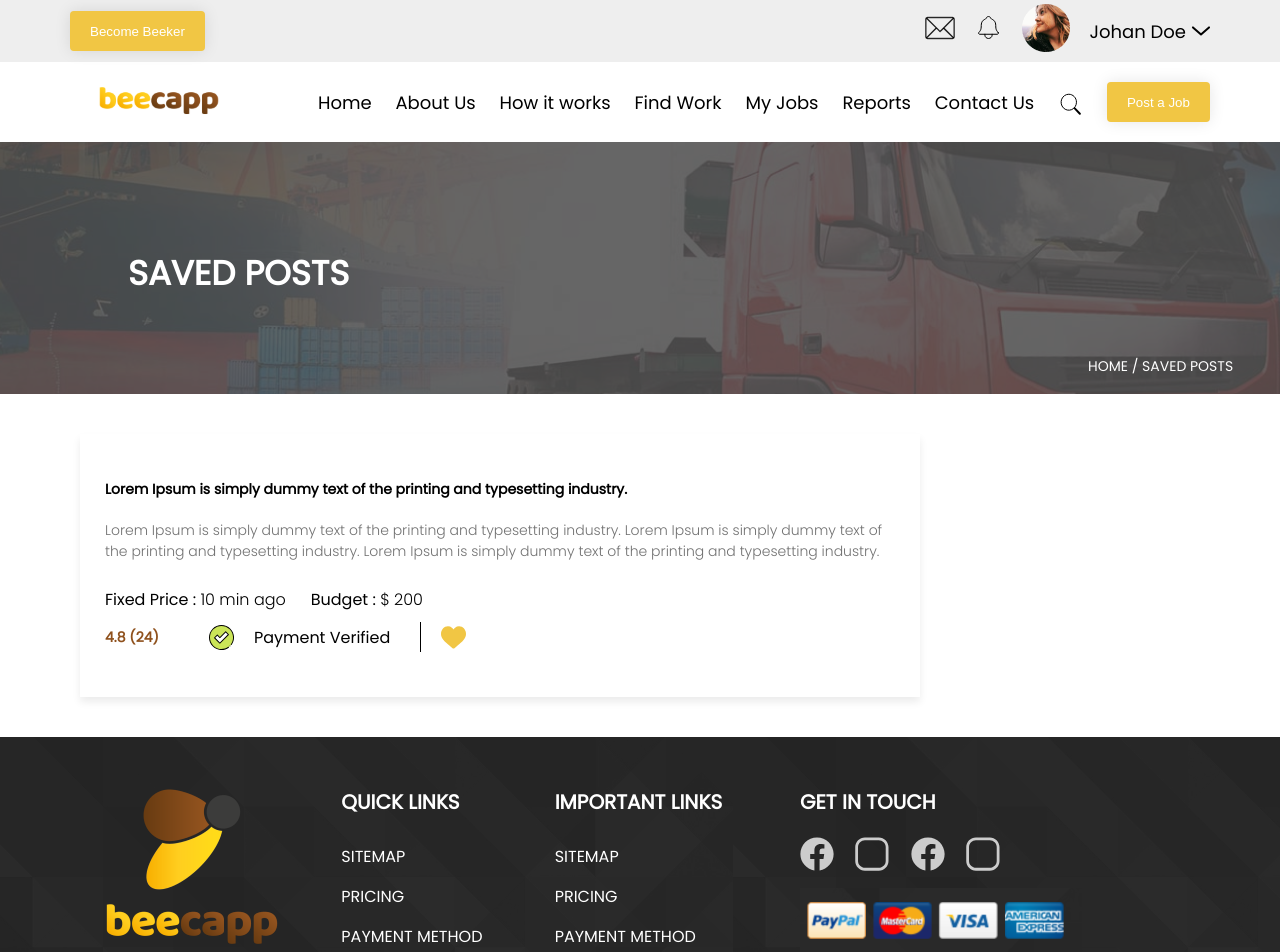
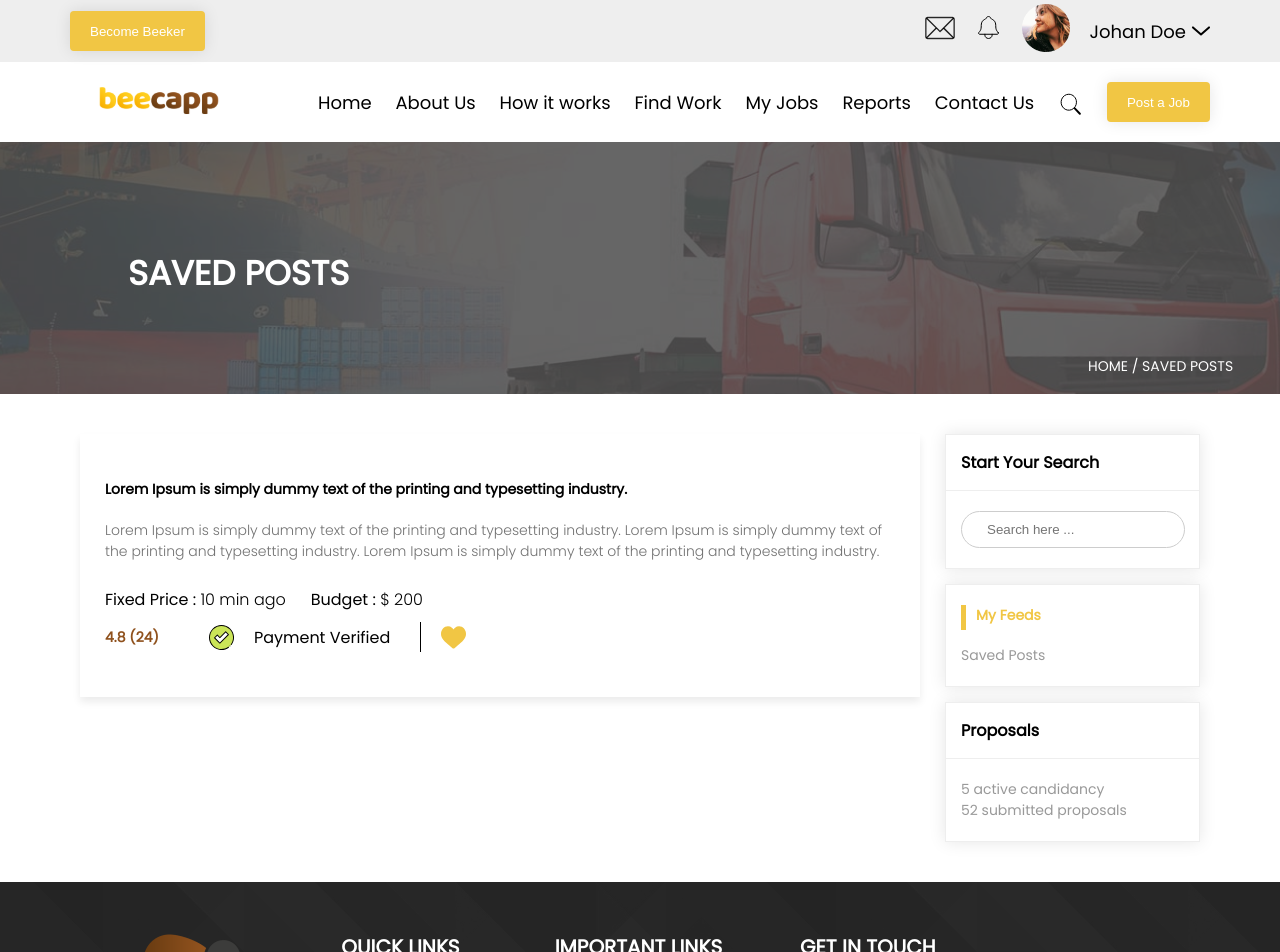
Before and after one commit to asadrazashah/becapp, a React (Create React App) app: page /home/saved in a window 1280 px wide. Shown: the top 952 px of the page. Built offline with nearby package versions, Linux system fonts and the light colour scheme.

Commit message:
added cards to saved posts and  mywork sidebar

```diff
--- /dev/null
+++ b/src/components/ProposalFeedCards.tsx
@@ -0,0 +1,23 @@
+import React from "react";
+import "../styles/components/proposal_feed.scss";
+
+const ProposalFeedCard: React.FC = () => {
+    return <>
+        <div className="myFeed">
+            <div className="heading">
+                <p></p>
+                <h4>My Feeds</h4>
+            </div>
+            <p>Saved Posts</p>
+        </div>
+        <div className="proposals">
+            <h2>Proposals</h2>
+            <div className="details">
+                <p>5 active candidancy</p>
+                <p>52 submitted proposals</p>
+            </div>
+        </div>
+    </>
+}
+
+export default ProposalFeedCard;
--- a/src/screens/FindWork.tsx
+++ b/src/screens/FindWork.tsx
@@ -1,6 +1,7 @@
 import React from "react";
 import { Grid } from "@material-ui/core";
 import DescriptionPage from "../components/DescriptionPage";
+import ProposalFeedCards from "../components/ProposalFeedCards";
 import SearchBox from "../components/SearchBox";
 import JobCard from "../components/JobCard";
 import * as Constants from "../constants";
@@ -17,7 +18,10 @@ const FindWork: React.FC = () => {
                     <JobCard job={Constants.jobData} />
                 </Grid>
                 <Grid item xs={12} sm={12} md={3} lg={3}>
-                    <SearchBox />
+                    <div className="sidebarCards">
+                        <SearchBox />
+                        <ProposalFeedCards />
+                    </div>
                 </Grid>
             </Grid>
         </div>
--- a/src/screens/SavedPosts.tsx
+++ b/src/screens/SavedPosts.tsx
@@ -1,6 +1,8 @@
 import React from "react";
 import { Grid } from "@material-ui/core";
 import DescriptionPage from "../components/DescriptionPage";
+import ProposalFeedCards from "../components/ProposalFeedCards";
+import SearchBox from "../components/SearchBox";
 import JobCard from "../components/JobCard";
 import * as Constants from "../constants";
 import "../styles/screens/jobs.scss"
@@ -13,7 +15,12 @@ const SavedPosts: React.FC = () => {
                 <Grid item xs={12} sm={12} md={9} lg={9}>
                     <JobCard job={Constants.jobData} />
                 </Grid>
-                <Grid item xs={12} sm={12} md={3} lg={3}></Grid>
+                <Grid item xs={12} sm={12} md={3} lg={3}>
+                    <div className="sidebarCards">
+                        <SearchBox />
+                        <ProposalFeedCards />
+                    </div>
+                </Grid>
             </Grid>
         </div>
     </>
--- /dev/null
+++ b/src/styles/components/proposal_feed.scss
@@ -0,0 +1,39 @@
+.myFeed {
+  border: 1px solid #eeeeee;
+  box-sizing: border-box;
+  box-shadow: 0px 0px 16px rgba(0, 0, 0, 0.1);
+  margin: 15px 0px;
+  padding: 20px 15px;
+  .heading {
+    display: flex;
+    :nth-child(1) {
+      border-left: 5px solid #f1c644;
+      height: 10px;
+      margin-right: 10px;
+    }
+    :nth-child(2) {
+      font-size: 14px;
+      color: #f1c644;
+    }
+  }
+  p {
+    padding-top: 15px;
+    font-size: 14px;
+    color: #999999;
+  }
+}
+.proposals {
+  border: 1px solid #eeeeee;
+  box-sizing: border-box;
+  box-shadow: 0px 0px 16px rgba(0, 0, 0, 0.1);
+  h2 {
+    font-size: 16px;
+    padding: 15px 15px;
+    border-bottom: 1px solid #eee;
+  }
+  .details {
+    padding: 20px 15px;
+    font-size: 14px;
+    color: #999999;
+  }
+}
--- a/src/styles/screens/jobs.scss
+++ b/src/styles/screens/jobs.scss
@@ -0,0 +1,3 @@
+.sidebarCards {
+  padding-left: 25px;
+}
```
